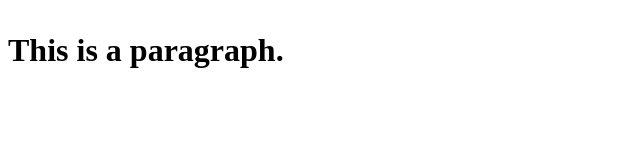
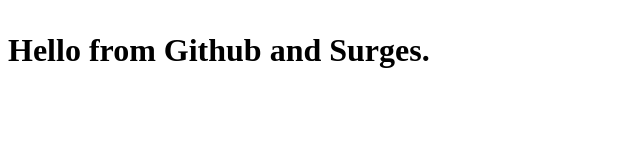
Before and after one commit to Ahmedarshad14/SAAS-Bootcamp-2020, a plain HTML site: page index.html in a window 1280 px wide. Shown: the whole page, without its empty margins (0-640 px from the left). Drawn offline with Linux system fonts and the light colour scheme.

Commit message:
edited p in index.html

```diff
--- a/index.html
+++ b/index.html
@@ -17,7 +17,7 @@
             <p class="browsehappy">You are using an <strong>outdated</strong> browser. Please <a href="#">upgrade your browser</a> to improve your experience.</p>
         <![endif]-->
         <h1><Hello World!/h1>
-            <p>This is a paragraph.</p>
+            <p>Hello from Github and Surges.</p>
             <script src="" async defer></script>
     </body>
 </html>
```
